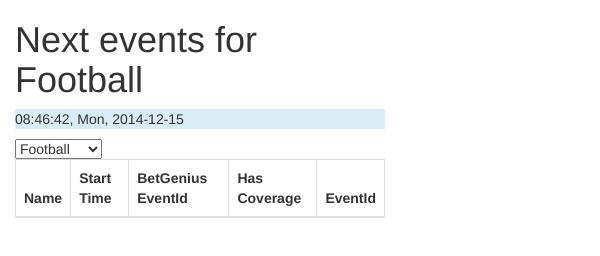
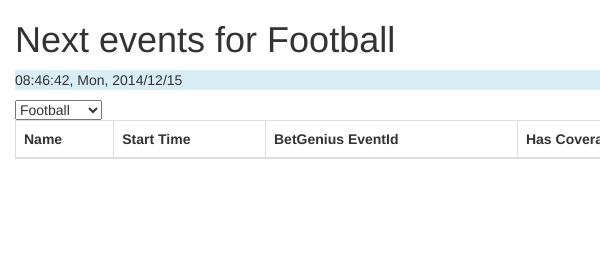
Before and after one commit to crsantos/nextdatavizevents-chromeextension, a browser extension: page app/popup.html in a window 400 px wide. Shown: the top 256 px of the page, 600 px wide, since content can reach past the window. Drawn offline with Linux system fonts and the light colour scheme; no server answers.

Commit message:
Applied a full layout to the extension popup

```diff
--- a/app/popup.html
+++ b/app/popup.html
@@ -7,13 +7,13 @@
     <link rel="stylesheet" href="styles/main.css">
   </head>
   <body>
-    <div class="container">
+    <div class="container full-layout">
 
       <div ng-controller="DataCtrl">
 
         <h1 class="strong">Next events for {{selectedSport.name}}</h1>
         <div ng-controller="MainCtrl">
-          <p class="bg-info">{{date | date:'hh:mm:ss, EEE, yyyy-MM-dd'}}</p>
+          <p class="bg-info">{{date | date:'hh:mm:ss, EEE, yyyy/MM/dd'}}</p>
         </div>
         <select ng-model="selectedSport" ng-init="sportId = sports[0]" ng-options="sport.name for sport in sports track by sport.id" ng-change="toggleSport(selectedSport)">
         </select>
@@ -21,7 +21,7 @@
         <table class="table table-bordered">
           <thead>
             <tr>
-            <th ng-repeat="column in columns">{{column}}</th>
+              <th ng-repeat="column in columns">{{column}}</th>
             </tr>
           </thead>
           <tbody>
--- a/app/styles/main.css
+++ b/app/styles/main.css
@@ -0,0 +1,4 @@
+.full-layout {
+
+	width: 850px;
+}
```
